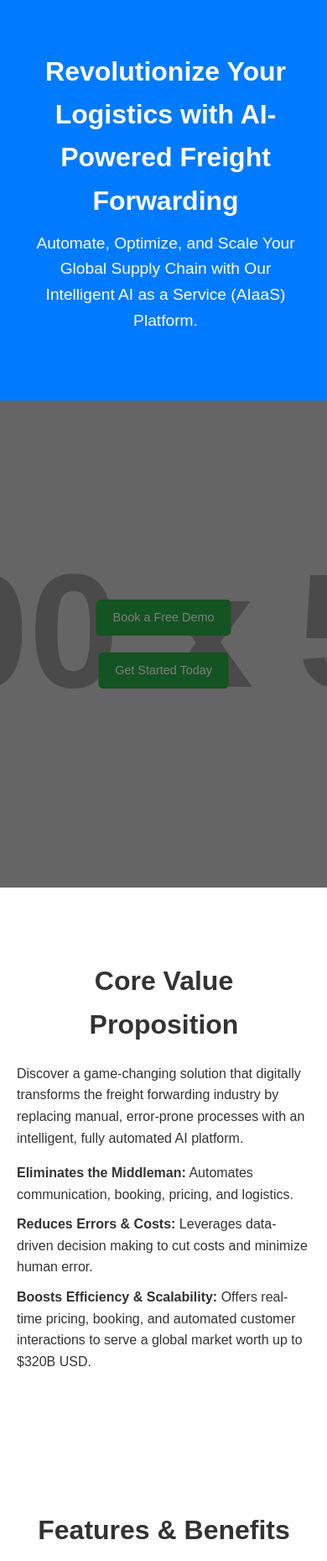
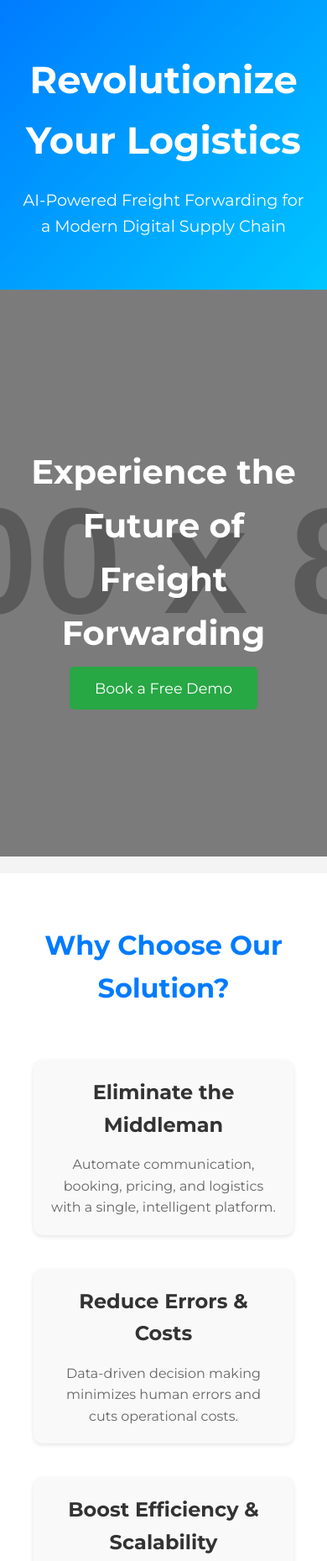
Before and after one commit to Mihain5/fluxaion, a plain HTML site: page index.html in a window 390 px wide. Shown: the top 1859 px of the page at 84% size. Drawn offline with Linux system fonts and the light colour scheme; placeholder pictures from the web are drawn by us.

Commit message:
Update index.html

```diff
--- a/index.html
+++ b/index.html
@@ -2,39 +2,120 @@
 <html lang="da">
 <head>
   <meta charset="UTF-8">
-  <meta name="viewport" content="width=device-width, initial-scale=1.0">
-  <title>AI-Powered Freight Forwarding</title>
+  <meta name="viewport" content="width=device-width, initial-scale=1">
+  <title>AI-Agent Freight Forwarder</title>
+  <!-- Google Fonts -->
+  <link href="https://fonts.googleapis.com/css2?family=Montserrat:wght@400;700&display=swap" rel="stylesheet">
   <style>
-    body { font-family: Arial, sans-serif; margin: 0; line-height: 1.6; color: #333; }
-    .container { width: 90%; max-width: 1200px; margin: auto; padding: 20px; }
-    header { background: #007BFF; color: #fff; text-align: center; padding: 40px 20px; }
-    header h1 { margin: 0; font-size: 2.5em; }
-    header p { font-size: 1.2em; margin-top: 10px; }
-    .hero { position: relative; height: 500px; background: url('https://via.placeholder.com/1200x500') no-repeat center center/cover; }
-    .hero::after {
-      content: '';
+    * {
+      margin: 0;
+      padding: 0;
+      box-sizing: border-box;
+    }
+    body {
+      font-family: 'Montserrat', sans-serif;
+      line-height: 1.6;
+      color: #333;
+      background: #f4f4f4;
+    }
+    header {
+      background: linear-gradient(135deg, #007BFF, #00C6FF);
+      color: #fff;
+      text-align: center;
+      padding: 60px 20px;
+    }
+    header h1 {
+      font-size: 2.8rem;
+      margin-bottom: 20px;
+    }
+    header p {
+      font-size: 1.2rem;
+    }
+    .hero {
+      position: relative;
+      background: url('https://via.placeholder.com/1500x800') no-repeat center center/cover;
+      height: 80vh;
+      display: flex;
+      align-items: center;
+      justify-content: center;
+    }
+    .hero-overlay {
       position: absolute;
-      top: 0; left: 0; width: 100%; height: 100%;
-      background: rgba(0,0,0,0.5);
+      top: 0;
+      left: 0;
+      width: 100%;
+      height: 100%;
+      background: rgba(0, 0, 0, 0.4);
     }
     .hero-content {
-      position: absolute; top: 50%; left: 50%;
-      transform: translate(-50%, -50%);
-      text-align: center; color: #fff;
+      position: relative;
+      color: #fff;
+      text-align: center;
+      z-index: 2;
     }
-    .btn {
-      background: #28a745; color: #fff; padding: 15px 25px;
-      text-decoration: none; margin: 10px; border-radius: 5px;
-      display: inline-block;
+    .hero-content h2 {
+      font-size: 2.5rem;
+      margin-bottom: 20px;
     }
-    section { padding: 40px 0; }
-    .section-title { text-align: center; font-size: 2em; margin-bottom: 20px; }
-    ul { list-style: none; padding: 0; }
-    li { margin-bottom: 10px; }
-    footer { background: #f4f4f4; padding: 20px 0; text-align: center; font-size: 0.9em; }
-    @media (max-width: 768px) {
-      header h1 { font-size: 2em; }
-      .btn { padding: 10px 20px; font-size: 0.9em; }
+    .hero-content a {
+      background: #28a745;
+      color: #fff;
+      padding: 15px 30px;
+      text-decoration: none;
+      font-size: 1.1rem;
+      border-radius: 5px;
+      transition: background 0.3s ease;
+    }
+    .hero-content a:hover {
+      background: #218838;
+    }
+    section {
+      padding: 60px 20px;
+      background: #fff;
+      margin-bottom: 20px;
+    }
+    .container {
+      max-width: 1200px;
+      margin: 0 auto;
+    }
+    .section-title {
+      text-align: center;
+      margin-bottom: 40px;
+      font-size: 2rem;
+      color: #007BFF;
+    }
+    .features {
+      display: flex;
+      flex-wrap: wrap;
+      justify-content: space-around;
+    }
+    .feature {
+      flex: 1 1 300px;
+      margin: 20px;
+      padding: 20px;
+      background: #f9f9f9;
+      border-radius: 10px;
+      text-align: center;
+      box-shadow: 0 2px 5px rgba(0,0,0,0.1);
+      transition: transform 0.3s ease;
+    }
+    .feature:hover {
+      transform: translateY(-10px);
+    }
+    .feature h3 {
+      margin-bottom: 15px;
+      font-size: 1.5rem;
+      color: #333;
+    }
+    .feature p {
+      font-size: 1rem;
+      color: #666;
+    }
+    footer {
+      background: #333;
+      color: #fff;
+      text-align: center;
+      padding: 20px;
     }
   </style>
 </head>
@@ -42,93 +123,55 @@
   <!-- Header -->
   <header>
     <div class="container">
-      <h1>Revolutionize Your Logistics with AI-Powered Freight Forwarding</h1>
-      <p>Automate, Optimize, and Scale Your Global Supply Chain with Our Intelligent AI as a Service (AIaaS) Platform.</p>
+      <h1>Revolutionize Your Logistics</h1>
+      <p>AI-Powered Freight Forwarding for a Modern Digital Supply Chain</p>
     </div>
   </header>
 
   <!-- Hero Section -->
   <section class="hero">
+    <div class="hero-overlay"></div>
     <div class="hero-content">
-      <a href="#cta" class="btn">Book a Free Demo</a>
-      <a href="#cta" class="btn">Get Started Today</a>
+      <h2>Experience the Future of Freight Forwarding</h2>
+      <a href="#demo">Book a Free Demo</a>
     </div>
   </section>
 
-  <!-- Core Value Proposition -->
-  <section id="core-value">
+  <!-- Features Section -->
+  <section id="features">
     <div class="container">
-      <h2 class="section-title">Core Value Proposition</h2>
-      <p>Discover a game-changing solution that digitally transforms the freight forwarding industry by replacing manual, error-prone processes with an intelligent, fully automated AI platform.</p>
-      <ul>
-        <li><strong>Eliminates the Middleman:</strong> Automates communication, booking, pricing, and logistics.</li>
-        <li><strong>Reduces Errors & Costs:</strong> Leverages data-driven decision making to cut costs and minimize human error.</li>
-        <li><strong>Boosts Efficiency & Scalability:</strong> Offers real-time pricing, booking, and automated customer interactions to serve a global market worth up to $320B USD.</li>
-      </ul>
+      <h2 class="section-title">Why Choose Our Solution?</h2>
+      <div class="features">
+        <div class="feature">
+          <h3>Eliminate the Middleman</h3>
+          <p>Automate communication, booking, pricing, and logistics with a single, intelligent platform.</p>
+        </div>
+        <div class="feature">
+          <h3>Reduce Errors & Costs</h3>
+          <p>Data-driven decision making minimizes human errors and cuts operational costs.</p>
+        </div>
+        <div class="feature">
+          <h3>Boost Efficiency & Scalability</h3>
+          <p>Real-time processing and automation to support a global market worth up to $320B USD.</p>
+        </div>
+      </div>
     </div>
   </section>
 
-  <!-- Features & Benefits -->
-  <section id="features">
+  <!-- Demo CTA Section -->
+  <section id="demo">
     <div class="container">
-      <h2 class="section-title">Features & Benefits</h2>
-      <h3>Automated Customer Interaction:</h3>
-      <ul>
-        <li>AI handles inquiries in real-time using a dynamic confidence engine.</li>
-        <li>Automatically responds when the system is sure, while flagging uncertain cases for manual review.</li>
-      </ul>
-      <h3>Seamless Pricing & Booking:</h3>
-      <ul>
-        <li>Integrates live data from your pricing lists.</li>
-        <li>Instantly calculates quotes and confirms bookings with transport providers through direct API connections.</li>
-      </ul>
-      <h3>Data-Driven Decision Making:</h3>
-      <ul>
-        <li>Uses advanced NLP and predictive analytics to optimize every step of the logistics process.</li>
-        <li>Provides a robust feedback loop to continually improve performance and reduce risks.</li>
-      </ul>
-      <h3>End-to-End Digital Transformation:</h3>
-      <ul>
-        <li>Streamlines the entire supply chain—from customer inquiry to final invoicing.</li>
-        <li>Designed to integrate effortlessly with ERP, CRM, and TMS systems for a truly unified logistics experience.</li>
-      </ul>
+      <h2 class="section-title">Ready to Transform Your Business?</h2>
+      <div style="text-align: center;">
+        <a href="#contact" style="background: #007BFF; padding: 15px 30px; border-radius: 5px; color: #fff; text-decoration: none; font-size: 1.1rem;">Schedule Your Free Demo Now!</a>
+      </div>
     </div>
   </section>
 
-  <!-- Vision Statement -->
-  <section id="vision">
-    <div class="container">
-      <h2 class="section-title">Our Vision</h2>
-      <p>"At AI-Agent Freight Forwarder, we’re not just building a platform; we’re pioneering a new era in logistics. Our vision is to create a fully automated, self-optimizing freight forwarding ecosystem that revolutionizes global trade and drives operational excellence."</p>
-    </div>
-  </section>
-
-  <!-- How It Works -->
-  <section id="how-it-works">
-    <div class="container">
-      <h2 class="section-title">How It Works</h2>
-      <ul>
-        <li><strong>Customer Inquiry:</strong> AI analyzes incoming requests and determines the best course of action.</li>
-        <li><strong>Automated Quoting & Booking:</strong> Real-time pricing and booking are executed through seamless integrations.</li>
-        <li><strong>Smart Document Handling & Compliance:</strong> Automated management of shipping documents and regulatory requirements.</li>
-        <li><strong>End-to-End Automation:</strong> Full-cycle digital processing—from initial contact to final billing.</li>
-      </ul>
-    </div>
-  </section>
-
-  <!-- Call-to-Action Section -->
-  <section id="cta">
-    <div class="container" style="text-align: center;">
-      <a href="#demo" class="btn">Schedule Your Free Demo Now!</a>
-      <a href="#learn-more" class="btn">Learn More About Our Technology</a>
-    </div>
-  </section>
-
-  <!-- Footer / Trust Section -->
+  <!-- Footer -->
   <footer>
     <div class="container">
-      <p><strong>Compliance & Security:</strong> We adhere to international regulatory standards with robust security protocols.</p>
-      <p><strong>Customer Testimonials & Pilot Success Stories:</strong> Trusted by beta-test partners worldwide.</p>
+      <p>&copy; 2025 AI-Agent Freight Forwarder. All Rights Reserved.</p>
     </div>
   </footer>
 </body>
```
